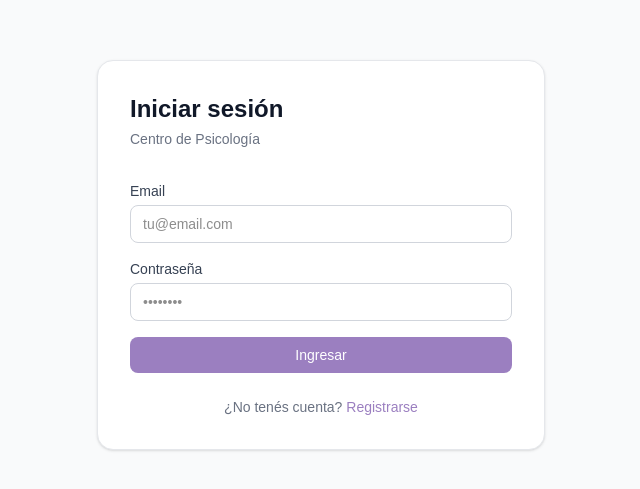
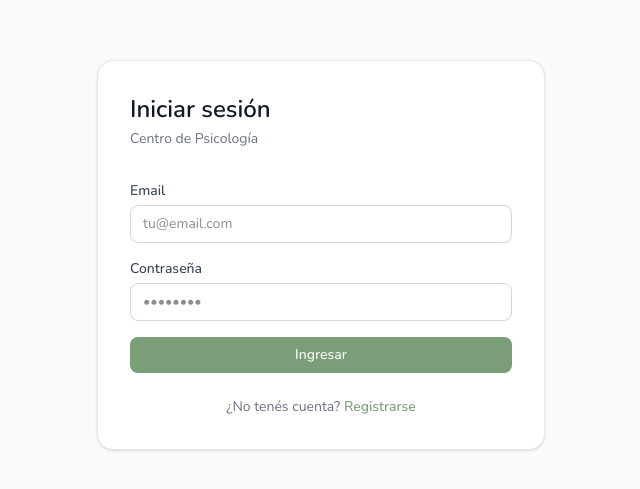
Before and after one commit to monicaczuhaj-nido/nido-dashboard, a Next.js app: page /login in a window 1280 px wide. Shown: the part 145-634 px from the top of the page, without its empty margins (319-959 px from the left). Built offline with nearby package versions, Linux system fonts and the light colour scheme.

Commit message:
feat: update color scheme to align with Nido brand palette and improve UI consistency

```diff
--- a/src/app/(app)/dashboard/page.tsx
+++ b/src/app/(app)/dashboard/page.tsx
@@ -73,7 +73,7 @@ export default async function DashboardPage() {
 
               const statusColors: Record<string, string> = {
                 scheduled: 'bg-blue-100 text-blue-700',
-                completed: 'bg-green-100 text-green-700',
+                completed: 'bg-indigo-100 text-indigo-700',
                 cancelled: 'bg-red-100 text-red-700',
                 no_show: 'bg-gray-100 text-gray-700',
               }
--- a/src/app/(app)/pacientes/[id]/page.tsx
+++ b/src/app/(app)/pacientes/[id]/page.tsx
@@ -48,7 +48,7 @@ export default async function PatientDetailPage({ params }: PageProps) {
 
   const statusColors: Record<string, string> = {
     scheduled: 'bg-blue-100 text-blue-700',
-    completed: 'bg-green-100 text-green-700',
+    completed: 'bg-indigo-100 text-indigo-700',
     cancelled: 'bg-red-100 text-red-700',
     no_show: 'bg-gray-100 text-gray-700',
   }
--- a/src/app/globals.css
+++ b/src/app/globals.css
@@ -1,64 +1,77 @@
+@import url('https://fonts.googleapis.com/css2?family=Nunito:ital,wght@0,300;0,400;0,500;0,600;0,700;1,400&display=swap');
 @import "tailwindcss";
 
 /* ─── Brand palette (Nido Centro de Terapias) ─────────────────────────────
    Extracted from Instagram @nido.centrodeterapias
-   Cream background · Soft lavender · Brand purple · Sage green
+   Cream background · Soft lavender · Brand purple · Sage green (#7A9E77)
 ────────────────────────────────────────────────────────────────────────── */
 
 :root {
   --background: #F5F0E8;          /* warm cream */
   --foreground: #1C1C1C;          /* near-black */
 
-  /* FullCalendar – brand purple */
-  --fc-border-color: #DDD5E8;
-  --fc-button-bg-color: #9B7FC0;
-  --fc-button-border-color: #9B7FC0;
-  --fc-button-hover-bg-color: #7B5FA0;
-  --fc-button-hover-border-color: #7B5FA0;
-  --fc-button-active-bg-color: #6B4F90;
-  --fc-today-bg-color: #F5F0FA;
+  /* FullCalendar – sage green (matches new indigo-600) */
+  --fc-border-color: #C8DFC7;
+  --fc-button-bg-color: #7A9E77;
+  --fc-button-border-color: #7A9E77;
+  --fc-button-hover-bg-color: #618961;
+  --fc-button-hover-border-color: #618961;
+  --fc-button-active-bg-color: #4E724E;
+  --fc-today-bg-color: #F1F7F1;
   --fc-now-indicator-color: #ef4444;
-  --fc-highlight-color: rgba(155, 127, 192, 0.1);
+  --fc-highlight-color: rgba(122, 158, 119, 0.12);
 }
 
 @theme inline {
   --color-background: var(--background);
   --color-foreground: var(--foreground);
-  --font-sans: var(--font-geist-sans);
+
+  /* ── Brand font: Nunito (matches Instagram post typography) ── */
+  --font-sans: 'Nunito', ui-sans-serif, system-ui, sans-serif;
   --font-mono: var(--font-geist-mono);
 
-  /* Override indigo → brand purple */
-  --color-indigo-50:  #F5F0FA;
-  --color-indigo-100: #EBE0F5;
-  --color-indigo-200: #D9C8ED;
-  --color-indigo-300: #C4AED8;   /* light lavender */
-  --color-indigo-400: #B09AC8;
-  --color-indigo-500: #A88ABC;
-  --color-indigo-600: #9B7FC0;   /* primary – buttons, active nav */
-  --color-indigo-700: #7B5FA0;   /* hover */
-  --color-indigo-800: #6B4F90;
-  --color-indigo-900: #3D2D5A;   /* sidebar */
+  /* ── Indigo → Sage green scale (#7A9E77 @ 600) ──────────────
+     Drives all primary UI: buttons, active nav, focus rings, links
+  ─────────────────────────────────────────────────────────────── */
+  --color-indigo-50:  #F1F7F1;
+  --color-indigo-100: #E4EFE3;
+  --color-indigo-200: #C8DFC7;
+  --color-indigo-300: #ADCFAB;
+  --color-indigo-400: #91BF8E;
+  --color-indigo-500: #84B381;
+  --color-indigo-600: #7A9E77;   /* primary – buttons, active nav */
+  --color-indigo-700: #618961;   /* hover */
+  --color-indigo-800: #4E724E;
+  --color-indigo-900: #3B5A3C;   /* sidebar */
 
-  /* Align blue-100/600/700 (scheduled badges) with lavender tones */
+  /* ── Blue → Brand lavender (scheduled badges) ────────────────*/
   --color-blue-100: #EBE0F5;
+  --color-blue-500: #A88ABC;
   --color-blue-600: #9B7FC0;
   --color-blue-700: #7B5FA0;
-  --color-blue-500: #A88ABC;
 
-  /* Keep green, amber, red semantic – green matches brand sage */
-  --color-green-600: #7A9E77;
-  --color-green-700: #5F8A5C;
-  --color-green-100: #E4EFE3;
+  /* ── Green stays semantic (success / positive feedback) ──────*/
+  --color-green-100: #DCFCE7;
+  --color-green-600: #16a34a;
+  --color-green-700: #15803d;
 
-  /* Sage green token for direct use */
-  --color-sage-600: #8FAF8A;
-  --color-sage-100: #E4EFE3;
+  /* ── Purple → Brand purple (accent, modals, highlights) ──────*/
+  --color-purple-50:  #F5F0FA;
+  --color-purple-100: #EBE0F5;
+  --color-purple-200: #D9C8ED;
+  --color-purple-300: #C4AED8;
+  --color-purple-400: #B09AC8;
+  --color-purple-500: #A88ABC;
+  --color-purple-600: #9B7FC0;
+  --color-purple-700: #7B5FA0;
+  --color-purple-800: #6B4F90;
+  --color-purple-900: #3D2D5A;
 }
 
 body {
   background: var(--background);
   color: var(--foreground);
-  font-family: Arial, Helvetica, sans-serif;
+  font-family: 'Nunito', ui-sans-serif, system-ui, sans-serif;
 }
 
 /* FullCalendar overrides */
--- a/src/components/agenda/AgendaCalendar.tsx
+++ b/src/components/agenda/AgendaCalendar.tsx
@@ -17,8 +17,8 @@ interface AgendaCalendarProps {
 }
 
 const STATUS_COLORS: Record<string, string> = {
-  scheduled: '#9B7FC0',  // brand purple
-  completed: '#7A9E77',  // brand sage green
+  scheduled: '#9B7FC0',  // brand purple (lavender)
+  completed: '#7A9E77',  // sage green – indigo-600
   cancelled: '#dc2626',
   no_show: '#9ca3af',
 }
--- a/src/components/ui/Sidebar.tsx
+++ b/src/components/ui/Sidebar.tsx
@@ -49,7 +49,7 @@ export default function Sidebar({ userFullName, userRole }: SidebarProps) {
               className={`flex items-center gap-3 px-3 py-2 rounded-lg text-sm transition-colors ${
                 isActive
                   ? 'bg-indigo-600 text-white'
-                  : 'text-indigo-300 hover:text-white hover:bg-[#3D2D5A]'
+                  : 'text-purple-300 hover:text-white hover:bg-[#3D2D5A]'
               }`}
             >
               <Icon size={16} />
@@ -61,18 +61,18 @@ export default function Sidebar({ userFullName, userRole }: SidebarProps) {
 
       <div className="p-4 border-t border-[#3D2D5A]">
         <div className="flex items-center gap-3 mb-3">
-          <div className="w-8 h-8 rounded-full bg-indigo-600 flex items-center justify-center text-white text-xs font-medium flex-shrink-0">
+          <div className="w-8 h-8 rounded-full bg-purple-600 flex items-center justify-center text-white text-xs font-medium flex-shrink-0">
             {getInitials(userFullName)}
           </div>
           <div className="overflow-hidden">
             <p className="text-white text-xs font-medium truncate">{userFullName}</p>
-            <p className="text-indigo-300 text-xs capitalize">{userRole}</p>
+            <p className="text-purple-300 text-xs capitalize">{userRole}</p>
           </div>
         </div>
         <form action={logoutAction}>
           <button
             type="submit"
-            className="w-full flex items-center gap-2 px-3 py-2 text-indigo-300 hover:text-white hover:bg-[#3D2D5A] rounded-lg text-sm transition-colors"
+            className="w-full flex items-center gap-2 px-3 py-2 text-purple-300 hover:text-white hover:bg-[#3D2D5A] rounded-lg text-sm transition-colors"
           >
             <LogOut size={14} />
             Cerrar sesión
```
